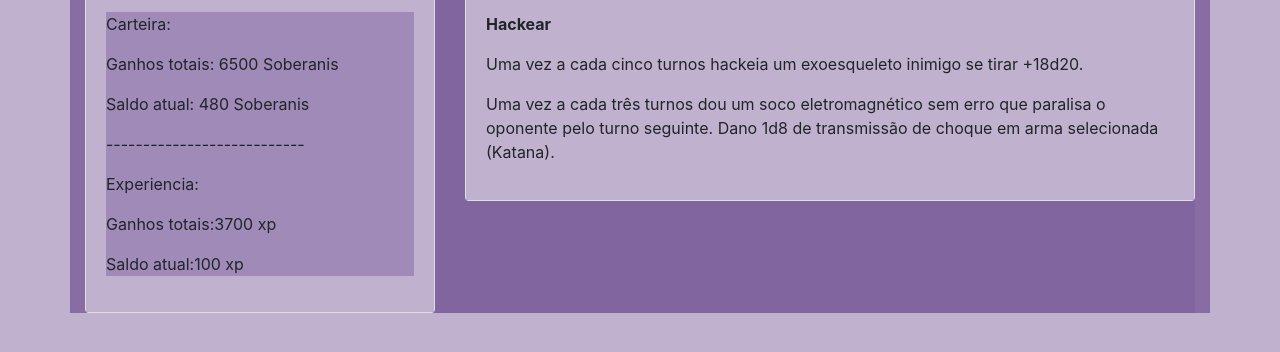
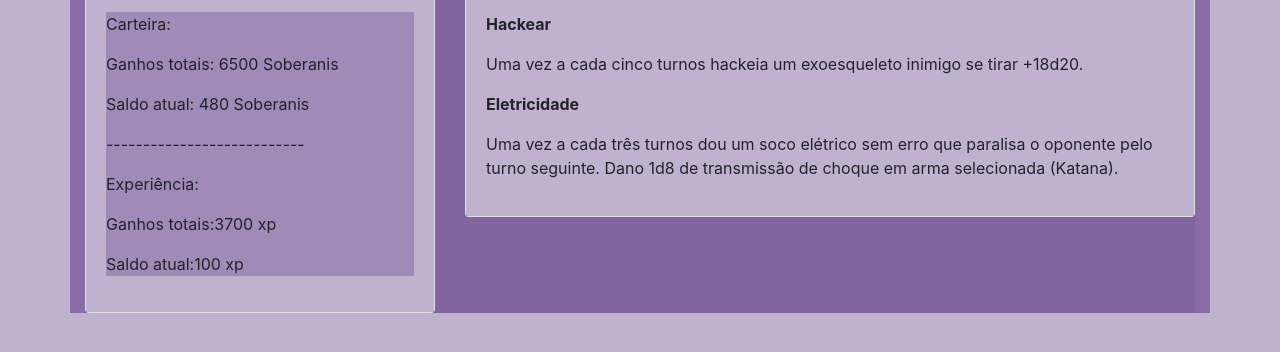
Before and after one commit to LucasNagem/Marco, a plain HTML site: page index.html in a window 1280 px wide. Both pictures are taken after a click on the tab "Itens". Shown: the part 444-796 px from the top of the page. Drawn offline with nearby package versions, Linux system fonts and the light colour scheme.

Commit message:
Update index.html

```diff
--- a/index.html
+++ b/index.html
@@ -230,7 +230,7 @@
 					  <p>Ganhos totais: 6500 Soberanis</p>
                       <p>Saldo atual: 480 Soberanis</p>
 					  <p>---------------------------</p>
-					  <p>Experiencia:</p>
+					  <p>Experiência:</p>
 					  <p>Ganhos totais:3700 xp</p>
 					  <p>Saldo atual:100 xp</p>
                     </div>
@@ -245,7 +245,8 @@
                   <div class="card-body">
                     <p><b>Hackear</b></p>
 					<p>Uma vez a cada cinco turnos hackeia um exoesqueleto inimigo se tirar +18d20.</p>
-					<p> Uma vez a cada três turnos dou um soco eletromagnético sem erro que paralisa o oponente pelo turno seguinte. Dano 1d8 de transmissão de choque em arma selecionada (Katana).
+					<p><b>Eletricidade</b></p>
+					<p> Uma vez a cada três turnos dou um soco elétrico sem erro que paralisa o oponente pelo turno seguinte. Dano 1d8 de transmissão de choque em arma selecionada (Katana).
                   </div>
                 </div>
               </div>
```
